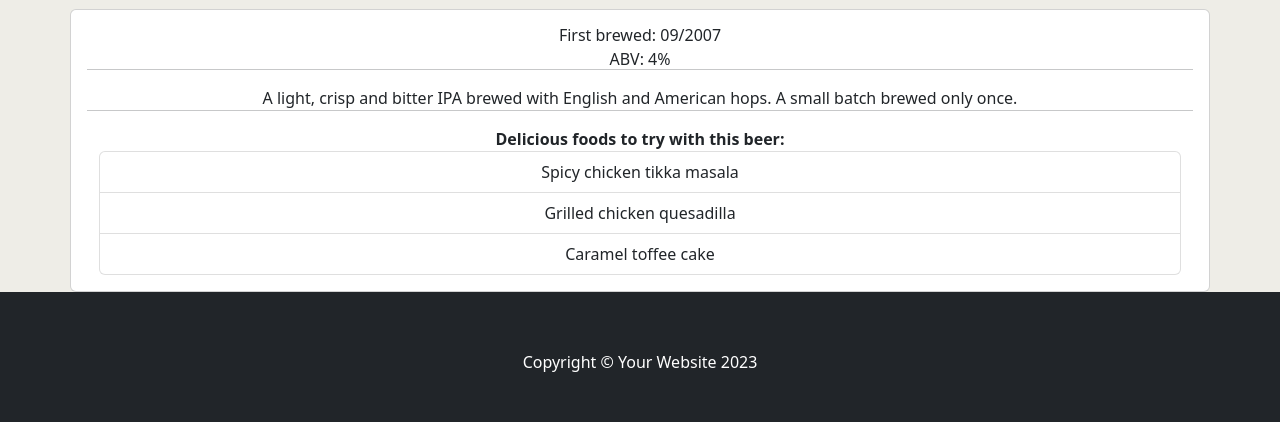
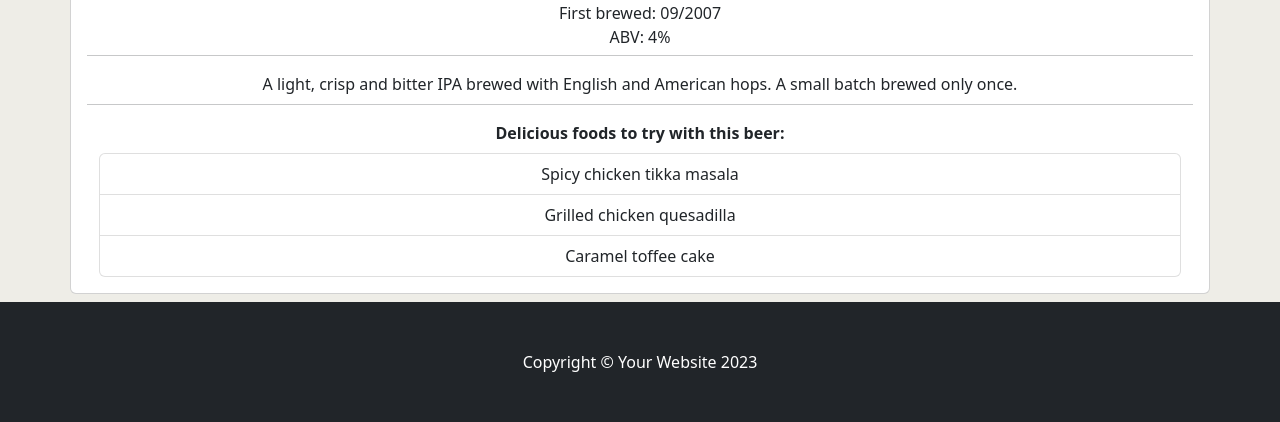
Before and after one commit to jfpaliga/hop-topic, a Django app: page /1/ in a window 1280 px wide. Shown: the part 781-1203 px from the top of the page. Run offline with Django 4.2, Linux system fonts and the light colour scheme; data comes from the database, SQL or seed files in the repository; some libraries are stand-ins or nearby versions.

Commit message:
Further adjust styling for beer detail page

```diff
--- a/catalog/templates/catalog/beer_detail.html
+++ b/catalog/templates/catalog/beer_detail.html
@@ -17,17 +17,17 @@
             </div>
         </div>
     </div>
-    <div class="container card text-center">
+    <div class="container card text-center mt-2 mb-2">
         <div class="row card-body">
             <h6 class="card-title">First brewed: {{beer.first_brewed}}</h5>
             <h6 class="card-subtitle">ABV: {{beer.abv}}%</h5>
-            <hr>
+            <hr class="mt-2">
             <article>
                 {{ beer.description | safe }}
             </article>
-            <hr>
+            <hr class="mt-2">
             <div>
-                <strong>Delicious foods to try with this beer:</strong>
+                <p class="mb-2"><strong>Delicious foods to try with this beer:</strong></p>
                 <ul class="list-group">
                     {% for food in beer.food_pairing %}
                     <li class="list-group-item">
--- a/static/css/customstyles.css
+++ b/static/css/customstyles.css
@@ -1,7 +1,3 @@
-hr {
-    margin-top: 10px;
-}
-
 ul {
     list-style-position: inside;
 }
@@ -17,11 +13,11 @@ ul {
     object-fit: contain;
 }
 
-.container {
-    margin-top: 10px;
-}
-
 .page-link {
     margin: 0 5px 0 5px;
     text-decoration: none;
 }
+
+.card a {
+    text-decoration: none;
+}
```
Also changed, not shown: 1 other file.
